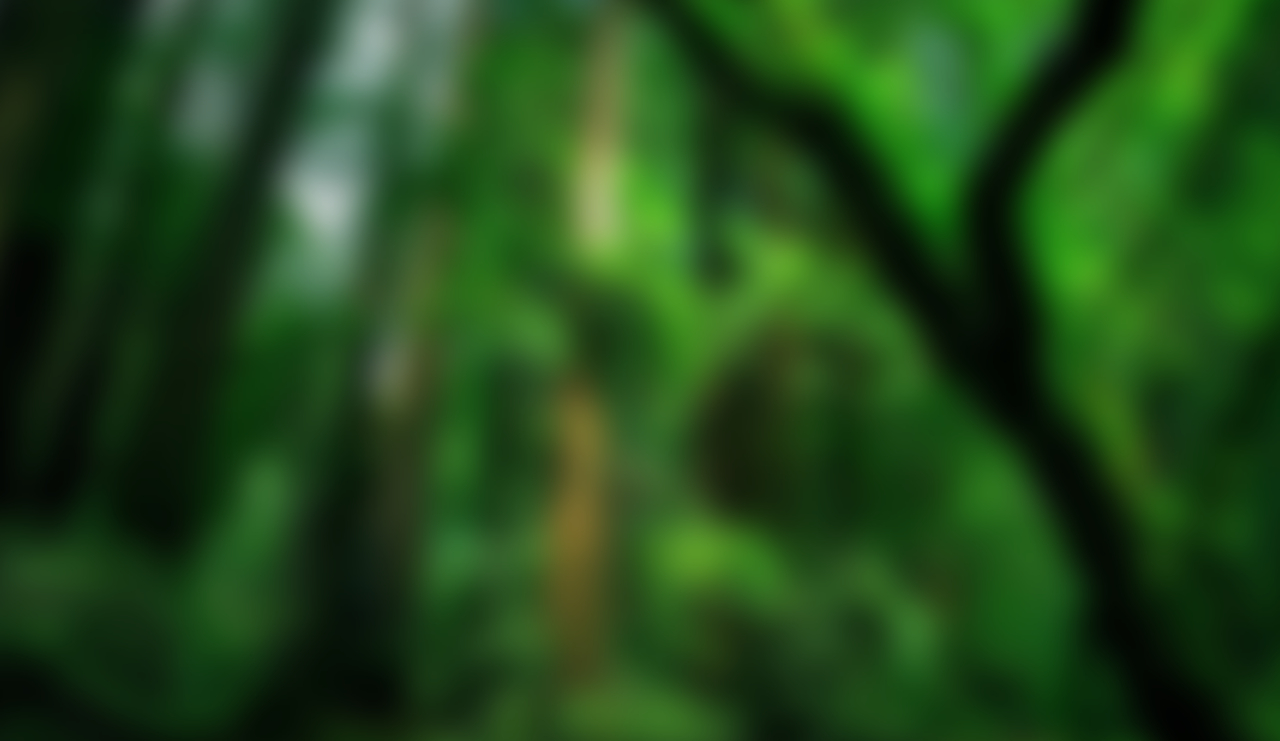
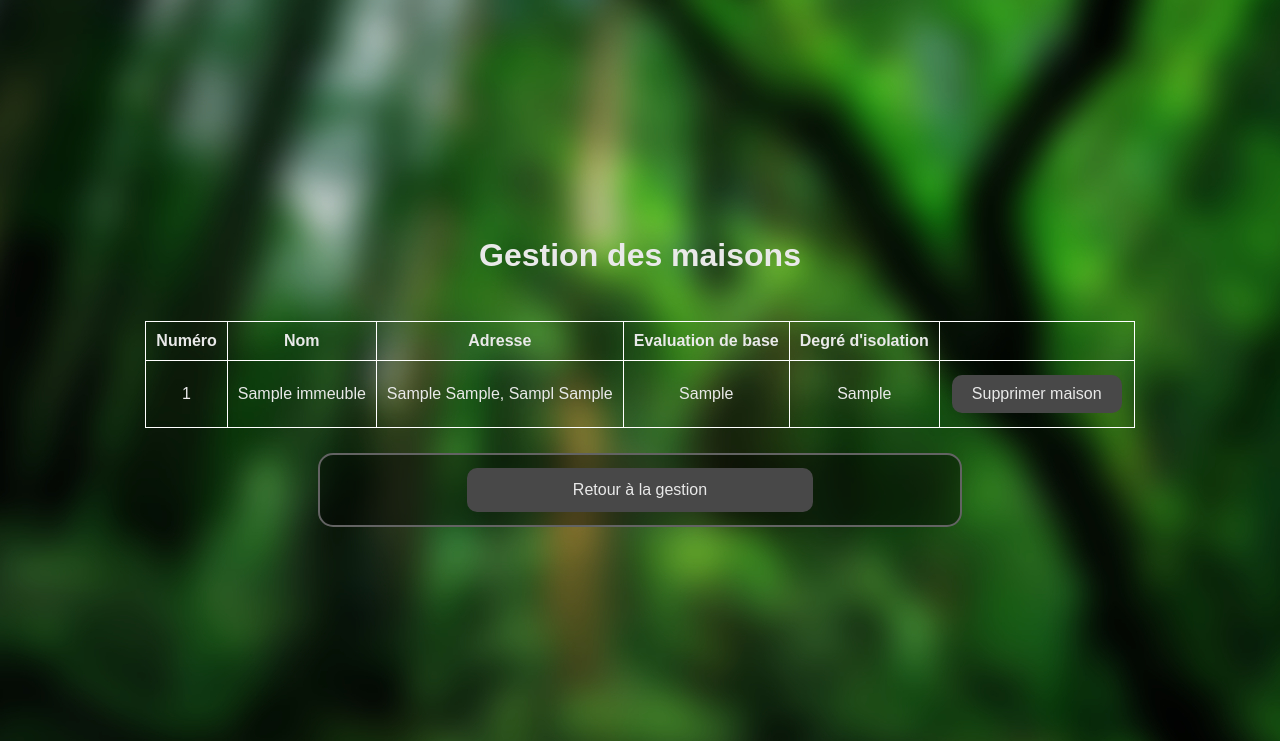
Before and after one commit to doriangilbert/MaisonEconome, a PHP site: template maison_econome_site/MaisonEconome/vues/gestion_maisons.php in a window 1280 px wide. Shown: the part 59-800 px from the top of the page. Run offline with PHP 8.4, Linux system fonts and the light colour scheme; the visitor is signed in with stand-in values (Sample User, id 1); tables that the repository leaves empty hold one stand-in row (values such as "Sample post"); the template is opened without the code that fills it: most values are stand-ins (such as "Sample title", 1, 10 or a date in 2020).

Commit message:
Ajout de la page de gestion des maisons

```diff
--- a/maison_econome_site/MaisonEconome/vues/gestion_maisons.php
+++ b/maison_econome_site/MaisonEconome/vues/gestion_maisons.php
@@ -0,0 +1,95 @@
+<?php
+if(isset($_SESSION['id']) && isset($_SESSION['userTag'])){
+  if($_SESSION['isAdmin'] == 1){
+?>
+
+<head>
+    <style>
+        /* Style à reporter dans le CSS */
+        table,
+        th,
+        td {
+            border: 1px solid white;
+            border-collapse: collapse;
+            padding: 10px;
+        }
+
+        table {
+            margin: 2%;
+        }
+
+        th,
+        td {
+            text-align: center;
+        }
+
+        .button {
+            background-color: #484848;
+            color: #e9e9e9;
+
+            font-size: 16px;
+            text-align: center;
+            text-decoration: none;
+            display: inline-block;
+
+            border: none;
+            border-radius: 10px;
+
+            padding: 10px 20px;
+            margin: 4px 2px;
+            cursor: pointer;
+        }
+    </style>
+</head>
+
+<h1>
+    Gestion des maisons
+</h1>
+
+<?php
+include('models/connexion.php');
+$result = mysqli_query($bdd, "SELECT immeubleId, immeubleNom, immeubleNumero, immeubleRue, immeubleCP, villeLibelle, immeubleEvalBase, immeubleIsolation FROM immeuble NATURAL JOIN ville ORDER BY immeubleId");
+
+echo "<table>";
+echo "<tr><th>Numéro</th><th>Nom</th><th>Adresse</th><th>Evaluation de base</th><th>Degré d'isolation</th></tr>";
+
+while ($row = mysqli_fetch_assoc($result)) {
+    $immeubleId = $row['immeubleId'];
+    $immeubleNom = $row['immeubleNom'];
+    $immeubleNumero = $row['immeubleNumero'];
+    $immeubleRue = $row['immeubleRue'];
+    $immeubleCP = $row['immeubleCP'];
+    $villeLibelle = $row['villeLibelle'];
+    $immeubleEvalBase = $row['immeubleEvalBase'];
+    $immeubleIsolation = $row['immeubleIsolation'];
+    $adresse = $immeubleNumero . " " . $immeubleRue . ", " . $immeubleCP . " " . $villeLibelle;
+    echo "<tr>
+    <td>" . $immeubleId . "</td>
+    <td>" . $immeubleNom . "</td>
+    <td>" . $adresse . "</td>
+    <td>" . $immeubleEvalBase . "</td>
+    <td>" . $immeubleIsolation . "</td>
+    <td>
+    <form action='./models/maison_delete.php' method='post'>
+    <input type='hidden' name='immeubleId' value='".$immeubleId."'></input>
+    <input type='submit' class='button' value='Supprimer maison' name='supprimer_maison'></input>
+    </form>
+    </td>";
+    echo "</tr>";
+}
+
+echo "</table>";
+?>
+
+<div class="login-box">
+    <a class="register" href="index.php?cible=main&fonction=gestion">Retour à la gestion</a>
+</div>
+
+<?php
+  }else{
+        header("Location: index.php?cible=main&fonction=profil");
+  }
+}else{
+    header("Location: index.php?cible=main&fonction=login");
+}
+?>
--- a/maison_econome_site/MaisonEconome/vues/gestion_utilisateurs.php
+++ b/maison_econome_site/MaisonEconome/vues/gestion_utilisateurs.php
@@ -41,6 +41,11 @@ if(isset($_SESSION['id']) && isset($_SESSION['userTag'])){
         }
     </style>
 </head>
+
+<h1>
+    Gestion des utilisateurs
+</h1>
+
 <?php
 include('models/connexion.php');
 $result = mysqli_query($bdd, "SELECT * FROM utilisateur ORDER BY userId");
@@ -93,6 +98,7 @@ while ($row = mysqli_fetch_assoc($result)) {
     <input type='submit' class='button' value='Supprimer utilisateur' name='supprimer_utilisateur'></input>
     </form>
     </td>";
+    /* A PROGRAMMER */
     if ($userIsAdmin == 1) {
         echo "<td><input type='checkbox' id='admincheck' name='admincheck' checked><label for='admincheck'>Admin</label></td>";
     } else {
```
